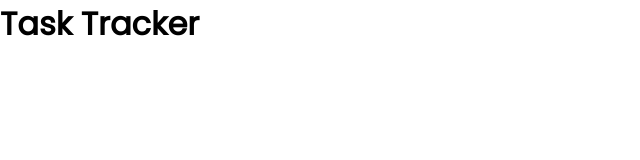
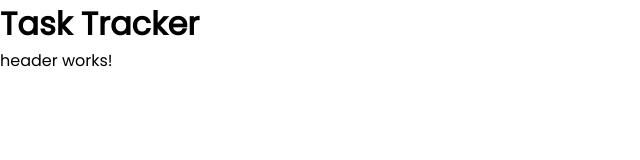
Before and after one commit to SHARKZTECH/Angular-Task-Tracker, an Angular app: page / in a window 1280 px wide. Shown: the top 160 px of the page, without its empty margins (0-640 px from the left). Built offline with nearby package versions, Linux system fonts and the light colour scheme.

Commit message:
header init

```diff
--- a/src/app/app.component.html
+++ b/src/app/app.component.html
@@ -1,3 +1,4 @@
 <main>
   <h1>{{title}}</h1>
+  <app-header></app-header>
 </main>
--- a/src/app/app.component.ts
+++ b/src/app/app.component.ts
@@ -1,10 +1,11 @@
 import { Component } from '@angular/core';
 import { RouterOutlet } from '@angular/router';
+import { HeaderComponent } from './components/header/header.component';
 
 @Component({
   selector: 'app-root',
   standalone: true,
-  imports: [RouterOutlet],
+  imports: [RouterOutlet,HeaderComponent],
   templateUrl: './app.component.html',
   styleUrl: './app.component.css'
 })
--- /dev/null
+++ b/src/app/components/header/header.component.html
@@ -0,0 +1 @@
+<p>header works!</p>
```
Also changed, not shown: src/app/components/header/header.component.ts (added, +12 -0 lines), src/app/components/header/header.component.css (added), 1 other file (tests, documents, lock files or other folders).
